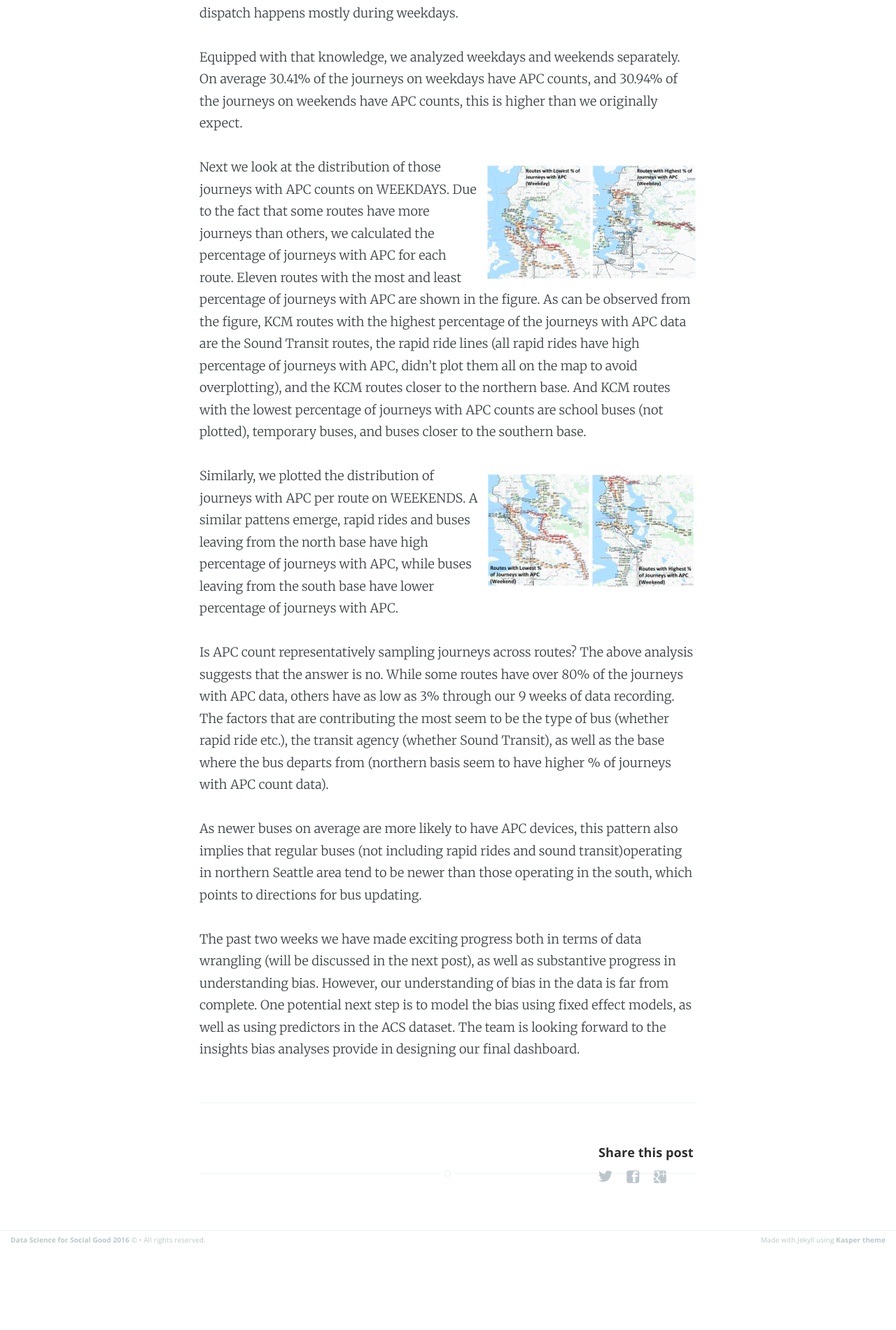
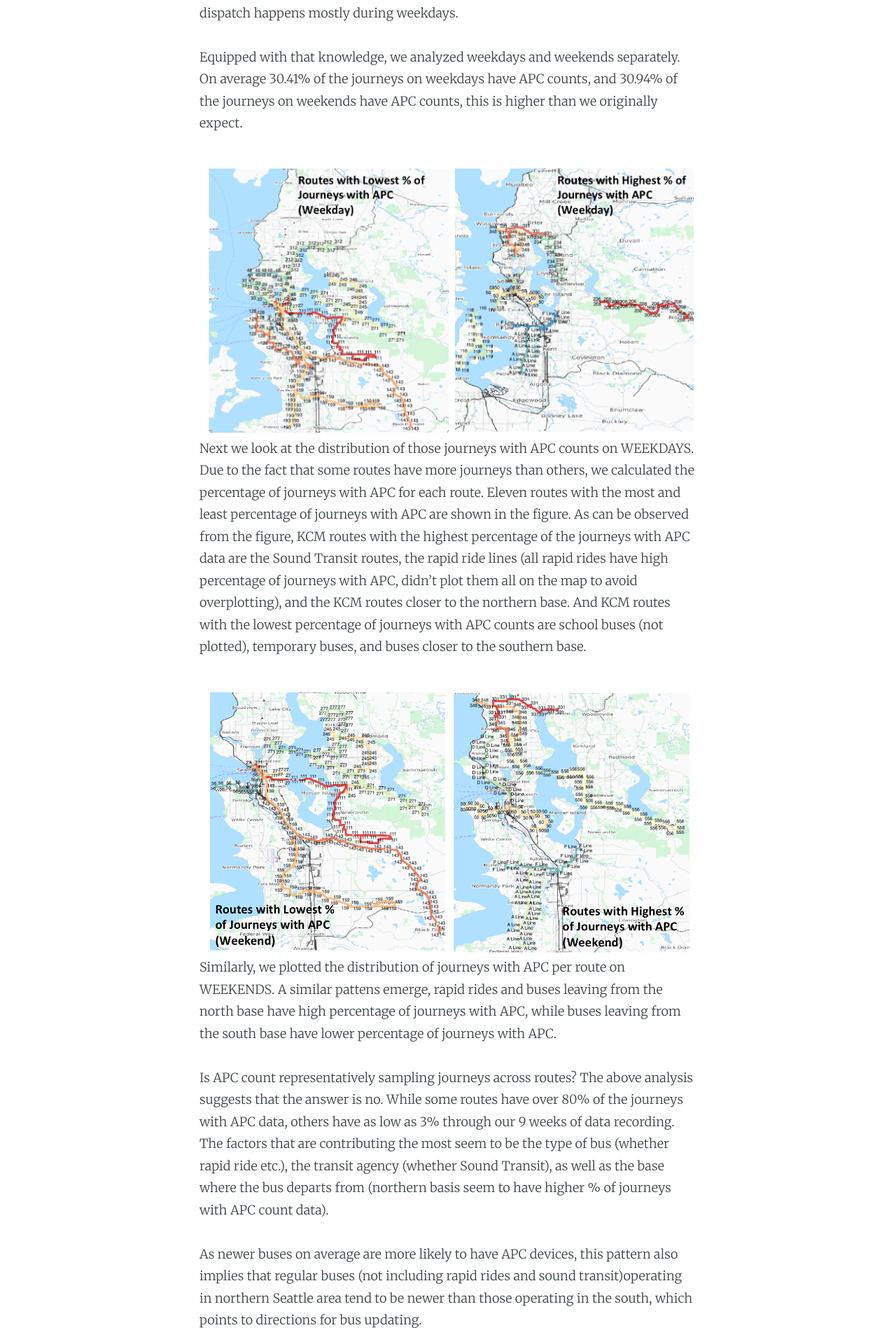
Before and after one commit to uwescience/DSSG2016, a Jekyll site: the page built from _posts/2016-07-29-orca-week-7.md, in a window 1280 px wide. Shown: the part 2944-4844 px from the top of the page at 70% size. Built offline with Jekyll 4.4.1, drawn with Linux system fonts in a browser that asks for light colours; before the commit the page ends 4729 px from its top, so only the background shows below that.

Commit message:
adjusted picture size

```diff
--- a/_posts/2016-07-29-orca-week-7.md
+++ b/_posts/2016-07-29-orca-week-7.md
@@ -31,9 +31,9 @@ From talking to project lead and transit agencies, we learned that APC sensors,
 
 Equipped with that knowledge, we analyzed weekdays and weekends separately. On average 30.41% of the journeys on weekdays have APC counts, and 30.94% of the journeys on weekends have APC counts, this is higher than we originally expect.
 
-![Bias #2 APC vs. Ridership_Weekday]({{site.url}}/assets/images/PercentAPCinKCM_Weekday.png){:width="300px" align="right" style="PADDING-LEFT: 5px; PADDING-BOTTOM: 5px;"}Next we look at the distribution of those journeys with APC counts on WEEKDAYS. Due to the fact that some routes have more journeys than others, we calculated the percentage of journeys with APC for each route. Eleven routes with the most and least percentage of journeys with APC are shown in the figure. As can be observed from the figure, KCM routes with the highest percentage of the journeys with APC data are the Sound Transit routes, the rapid ride lines (all rapid rides have high percentage of journeys with APC, didn't plot them all on the map to avoid overplotting), and the KCM routes closer to the northern base. And KCM routes with the lowest percentage of journeys with APC counts are school buses (not plotted), temporary buses, and buses closer to the southern base.
+![Bias #2 APC vs. Ridership_Weekday]({{site.url}}/assets/images/PercentAPCinKCM_Weekday.png){:width="700px" align="right" style="PADDING-LEFT: 5px; PADDING-BOTTOM: 5px;"}Next we look at the distribution of those journeys with APC counts on WEEKDAYS. Due to the fact that some routes have more journeys than others, we calculated the percentage of journeys with APC for each route. Eleven routes with the most and least percentage of journeys with APC are shown in the figure. As can be observed from the figure, KCM routes with the highest percentage of the journeys with APC data are the Sound Transit routes, the rapid ride lines (all rapid rides have high percentage of journeys with APC, didn't plot them all on the map to avoid overplotting), and the KCM routes closer to the northern base. And KCM routes with the lowest percentage of journeys with APC counts are school buses (not plotted), temporary buses, and buses closer to the southern base.
 
-![Bias #2 APC vs. Ridership_Weekend]({{site.url}}/assets/images/PercentAPCinKCM_Weekend.png){:width="300px" align="right" style="PADDING-LEFT: 5px; PADDING-BOTTOM: 5px;"}Similarly, we plotted the distribution of journeys with APC per route on WEEKENDS. A similar pattens emerge, rapid rides and buses leaving from the north base have high percentage of journeys with APC, while buses leaving from the south base have lower percentage of journeys with APC.
+![Bias #2 APC vs. Ridership_Weekend]({{site.url}}/assets/images/PercentAPCinKCM_Weekend.png){:width="700px" align="right" style="PADDING-LEFT: 5px; PADDING-BOTTOM: 5px;"}Similarly, we plotted the distribution of journeys with APC per route on WEEKENDS. A similar pattens emerge, rapid rides and buses leaving from the north base have high percentage of journeys with APC, while buses leaving from the south base have lower percentage of journeys with APC.
 
 Is APC count representatively sampling journeys across routes? The above analysis suggests that the answer is no. While some routes have over 80% of the journeys with APC data, others have as low as 3% through our 9 weeks of data recording. The factors that are contributing the most seem to be the type of bus (whether rapid ride etc.), the transit agency (whether Sound Transit), as well as the base where the bus departs from (northern basis seem to have higher % of journeys with APC count data).
 
```
